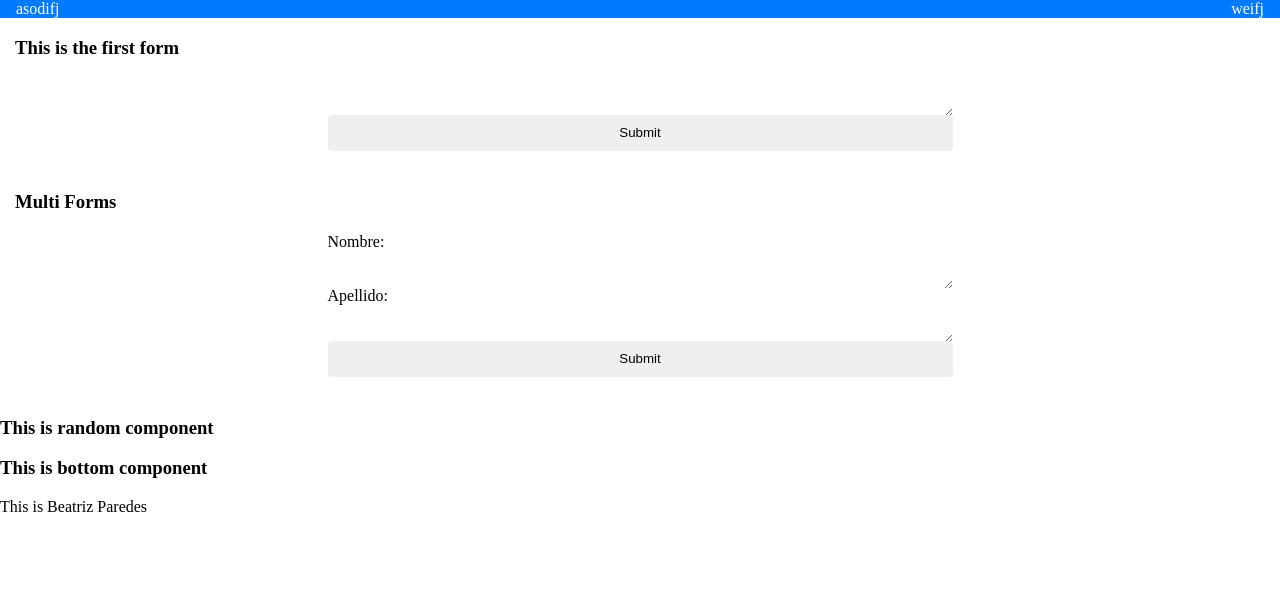
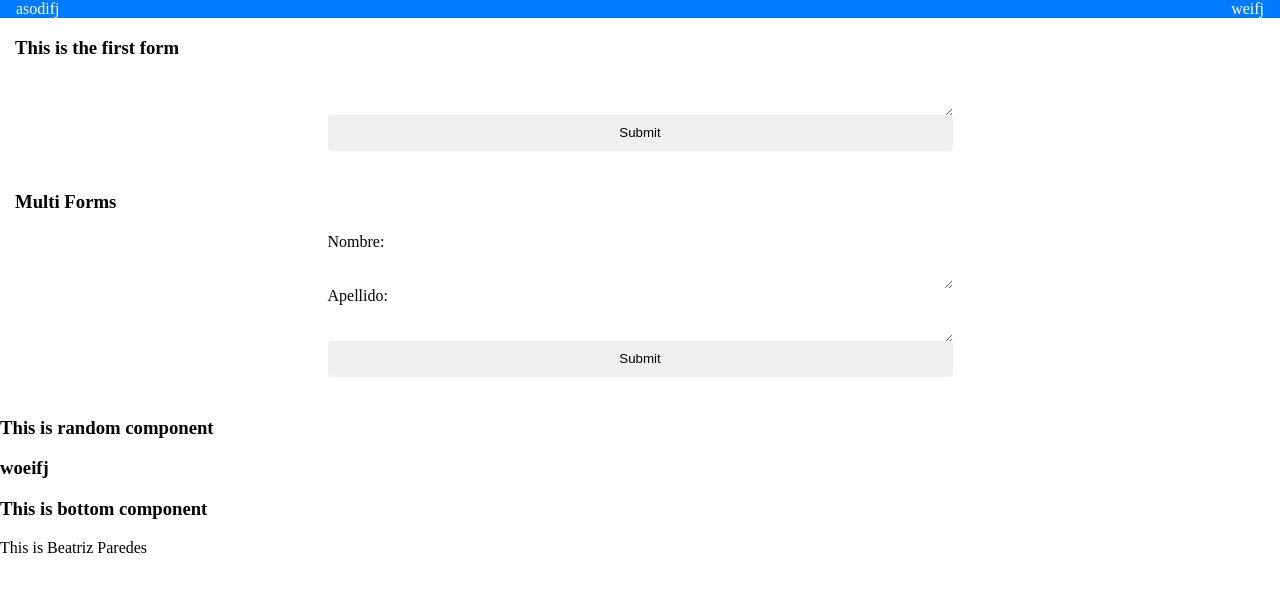
Before and after one commit to Jaguso/angular-basic, an Angular app: page / in a window 1280 px wide. Shown: the top 592 px of the page. Built offline with nearby package versions, Linux system fonts and the light colour scheme.

Commit message:
created reactive-form component

```diff
--- a/src/app/app.component.html
+++ b/src/app/app.component.html
@@ -3,4 +3,5 @@
 <one-form></one-form>
 <multi-form></multi-form>
 <random></random>
+<reactive-form></reactive-form>
 <bottom></bottom>
--- a/src/app/app.module.ts
+++ b/src/app/app.module.ts
@@ -9,6 +9,7 @@ import { OneFormComponent } from './one-form/one-form.component';
 import { MultiFormComponent } from './multi-form/multi-form.component';
 import { RandomComponent } from './random/random.component';
 import { BottomComponent } from './bottom/bottom.component';
+import { ReactiveFormComponent } from './reactive-form/reactive-form.component';
 
 import { BrowserAnimationsModule } from '@angular/platform-browser/animations';
 import { MaterialModule } from './material.module';
@@ -21,7 +22,8 @@ import { MaterialModule } from './material.module';
     OneFormComponent,
     MultiFormComponent,
     RandomComponent,
-    BottomComponent
+    BottomComponent,
+    ReactiveFormComponent
   ],
   imports: [
     BrowserModule,
--- /dev/null
+++ b/src/app/reactive-form/reactive-form.component.html
@@ -0,0 +1,3 @@
+<div>
+    <h3>woeifj</h3>
+</div>
```
Also changed, not shown: src/app/reactive-form/reactive-form.component.ts (added, +8 -0 lines), src/app/reactive-form/reactive-form.component.css (added).
